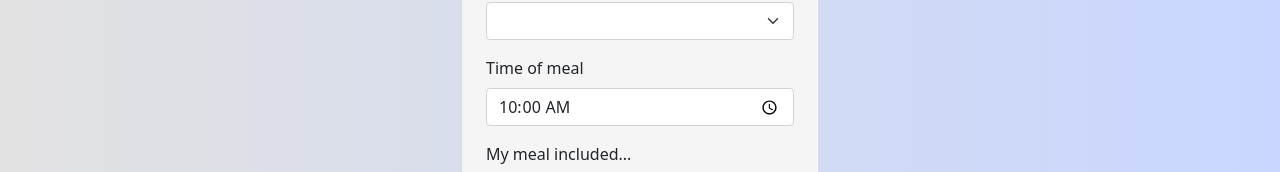
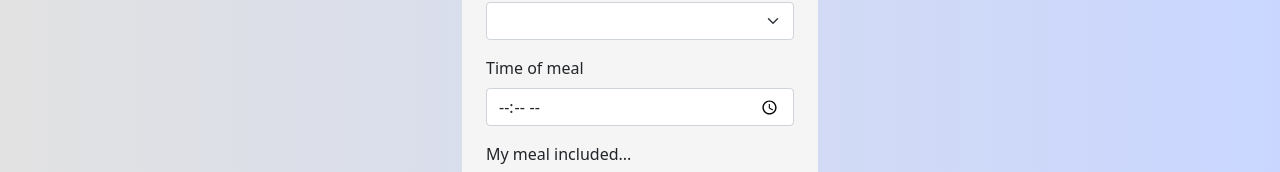
Before and after one commit to ruthtempo/food-diary, a React (Create React App) app: page /register-meal in a window 1280 px wide. Shown: the part 198-370 px from the top of the page. Built offline with nearby package versions, Linux system fonts and the light colour scheme.

Commit message:
fixes react router for netlify

```diff
--- a/src/FoodForm.tsx
+++ b/src/FoodForm.tsx
@@ -65,7 +65,7 @@ export const FoodForm = (p: {
       included: [],
       date: new Date(),
       foodList: [],
-      selectedTime: "10:00",
+      selectedTime: "",
     }
   })
 
--- a/src/NavigationBar.tsx
+++ b/src/NavigationBar.tsx
@@ -20,7 +20,7 @@ export const NavigationBar = () => {
 
         <Nav>
           <Nav.Item>
-            <Nav.Link className="text-dark" to="/Calendar" as={Link} ><CalendarCheckFill className="icon p-0" style={{ fontSize: 30 }} /></Nav.Link>
+            <Nav.Link className="text-dark" to="/calendar" as={Link} ><CalendarCheckFill className="icon p-0" style={{ fontSize: 30 }} /></Nav.Link>
           </Nav.Item>
         </Nav>
       </Container>
```
Also changed, not shown: 1 other file (tests, documents, lock files or other folders).
